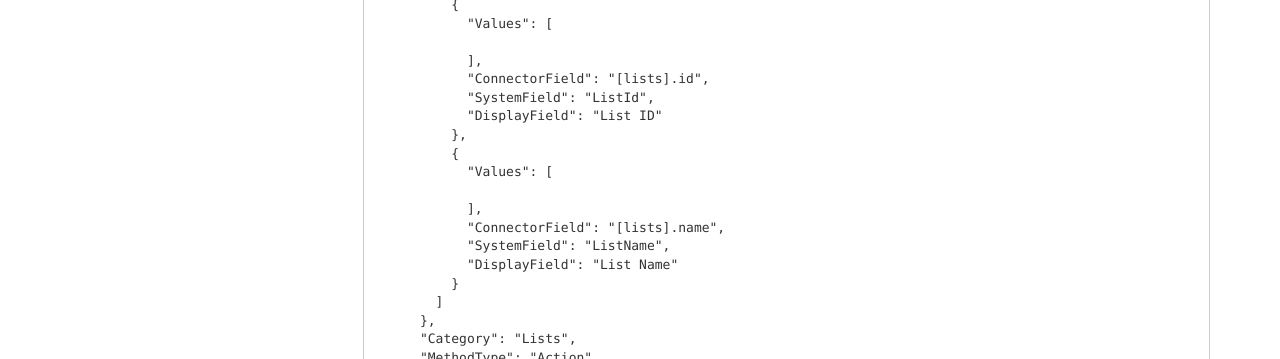
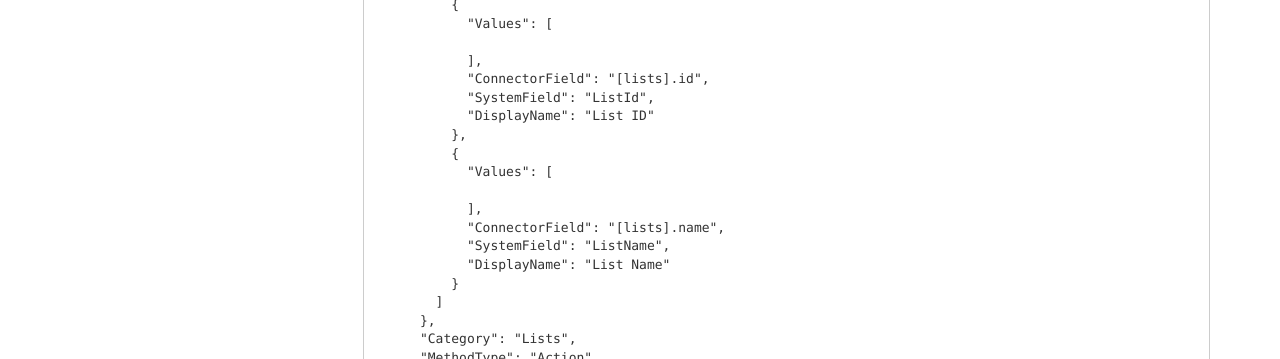
Before and after one commit to sneakysneak/docs, a Jekyll site: the page built from pages/custom-connectors/examples.md, in a window 1280 px wide and 1400 px high. Shown: the part 977-1336 px from the top of the window. Built offline with Jekyll 4.4.1, drawn with Linux system fonts in a browser that asks for light colours; nearby versions of some CDN libraries; comment, search, counter and statistics services are not loaded; some of the changed text lies outside the part shown.

Commit message:
Corrected "DisplayField" to "DisplayName" in JSON

```diff
--- a/pages/custom-connectors/examples.md
+++ b/pages/custom-connectors/examples.md
@@ -49,7 +49,7 @@ The below JSON is taken from a MailChimp connector.
                 ],
                 "ConnectorField": "[lists].id",
                 "SystemField": "ListId",
-                "DisplayField": "List ID"
+                "DisplayName": "List ID"
               },
               {
                 "Values": [
@@ -57,7 +57,7 @@ The below JSON is taken from a MailChimp connector.
                 ],
                 "ConnectorField": "[lists].name",
                 "SystemField": "ListName",
-                "DisplayField": "List Name"
+                "DisplayName": "List Name"
               }
             ]
           },
@@ -81,7 +81,7 @@ The below JSON is taken from a MailChimp connector.
                 ],
                 "ConnectorField": "name",
                 "SystemField": "ListName",
-                "DisplayField": "List Name",
+                "DisplayName": "List Name",
                 "DisplayOrder": 1
               },
               {
@@ -90,7 +90,7 @@ The below JSON is taken from a MailChimp connector.
                 ],
                 "ConnectorField": "contact.company",
                 "SystemField": "Company",
-                "DisplayField": "Contact Company",
+                "DisplayName": "Contact Company",
                 "DisplayOrder": 2
               },
               {
@@ -104,7 +104,7 @@ The below JSON is taken from a MailChimp connector.
                 ],
                 "ConnectorField": "visibility",
                 "SystemField": "Visibility",
-                "DisplayField": "Visbility",
+                "DisplayName": "Visbility",
                 "Description": "Whether this list is public (pub) or private (prv).",
                 "DisplayOrder": 3
               }
@@ -118,7 +118,7 @@ The below JSON is taken from a MailChimp connector.
                 ],
                 "ConnectorField": "id",
                 "SystemField": "listId",
-                "DisplayField": "List Id",
+                "DisplayName": "List Id",
                 "DisplayOrder": 1
               }
             ]
@@ -177,14 +177,14 @@ The other example is taken from the ZohoCRM connector. You can see how parameter
                 "Values": [],
                 "ConnectorField": "Account Name",
                 "SystemField": "AccountName",
-                "DisplayField": "Account Name",
+                "DisplayName": "Account Name",
                 "Description": "The company name."
               },
               {
                 "Values": [],
                 "ConnectorField": "Account Owner",
                 "SystemField": "AccountOwner",
-                "DisplayField": "Account Owner",
+                "DisplayName": "Account Owner",
                 "IsOptional": true,
                 "Description": "The name of the user to whom the account is assigned."
               },
@@ -192,7 +192,7 @@ The other example is taken from the ZohoCRM connector. You can see how parameter
                 "Values": [],
                 "ConnectorField": "Website",
                 "SystemField": "Website",
-                "DisplayField": "Website",
+                "DisplayName": "Website",
                 "IsOptional": true,
                 "Description": "The URL of the company's website."
               }
```
